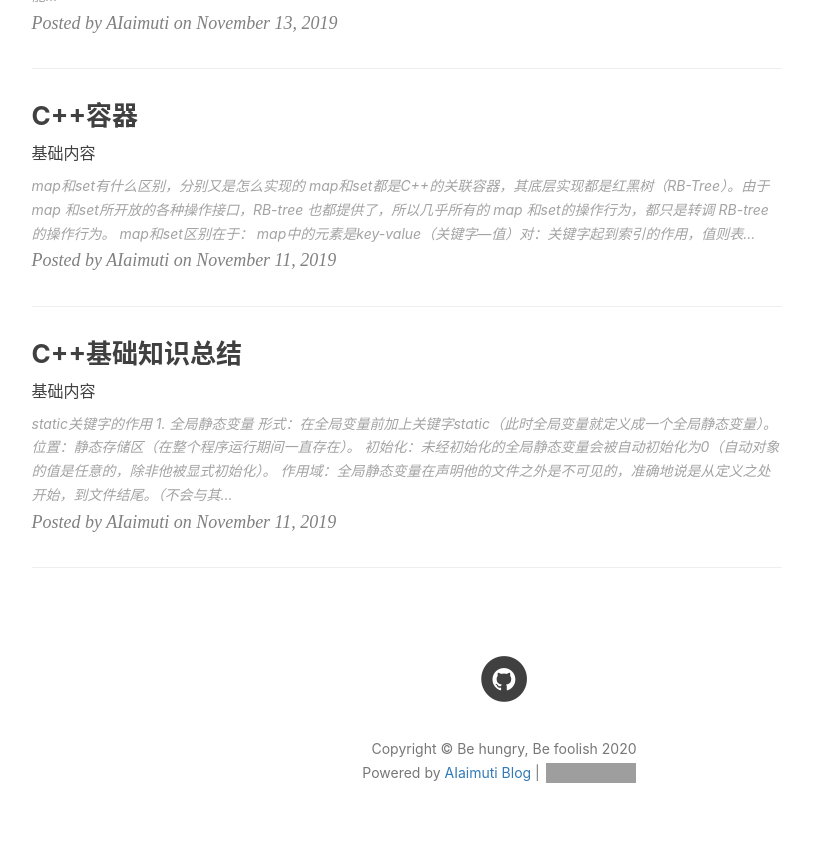
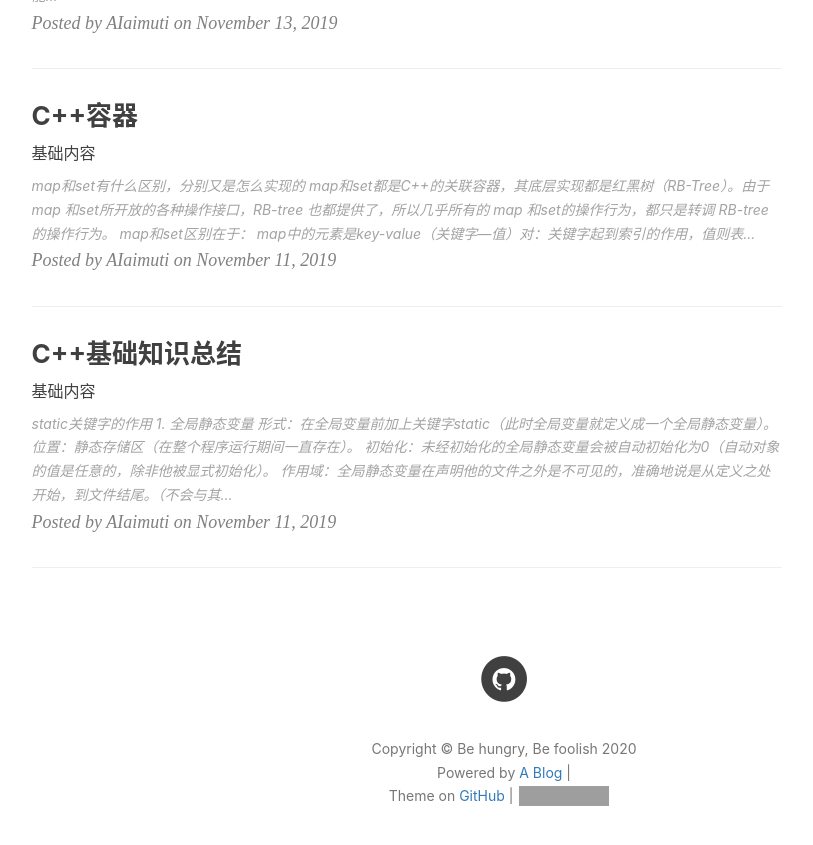
Before and after one commit to AIaimuti/aiaimuti.github.io, a Jekyll site: the page built from index.html, in a window 1280 px wide and 900 px high, scrolled down 2167 px. Shown: the top 845 px of the window, without its empty margins (136-949 px from the left). Built offline with Jekyll 4.4.1, drawn with Linux system fonts in a browser that asks for light colours; nearby versions of some CDN libraries; the list of posts is cut into pages by our own code; comment, search, counter and statistics services are not loaded; grey boxes are pictures that could not be loaded.

Commit message:
Update footer.html

```diff
--- a/_includes/footer.html
+++ b/_includes/footer.html
@@ -93,8 +93,9 @@
                 <p class="copyright text-muted">
                     Copyright &copy; {{ site.title }} {{ site.time | date: '%Y' }}
                     <br>
-                    Powered by <a href="{{ site.github_repo }}">AIaimuti Blog</a> |
-<!--                     Theme on <a href="{{ site.github_repo }}">GitHub</a> | -->
+                    Powered by <a href="{{ site.github_repo }}">A Blog</a> |
+                    <br>
+                    Theme on <a href="{{ site.github_repo }}">GitHub</a> |
                             <iframe
                                 style="margin-left: 2px; margin-bottom:-5px;"
                                 frameborder="0" scrolling="0" width="100px" height="20px"
```
Lines whose indentation alone changed are shown as unchanged.
